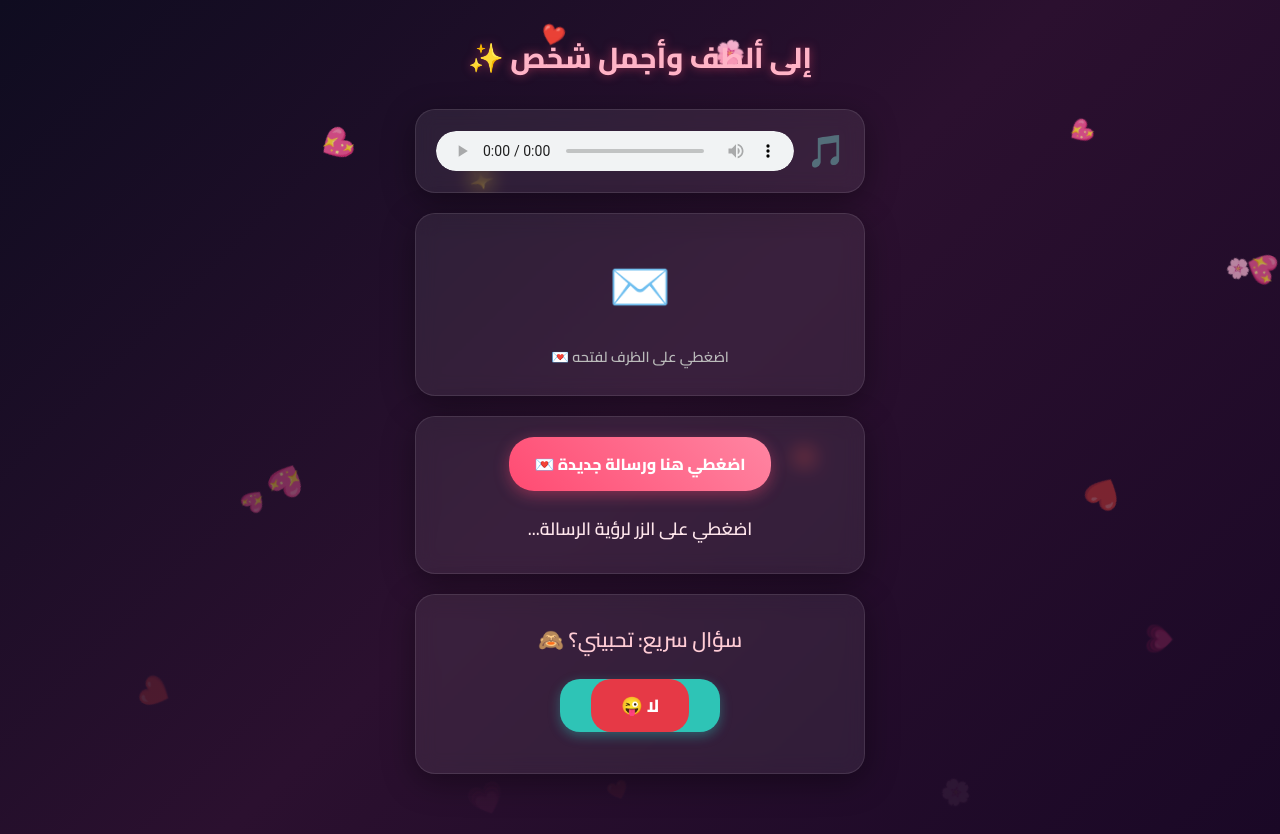
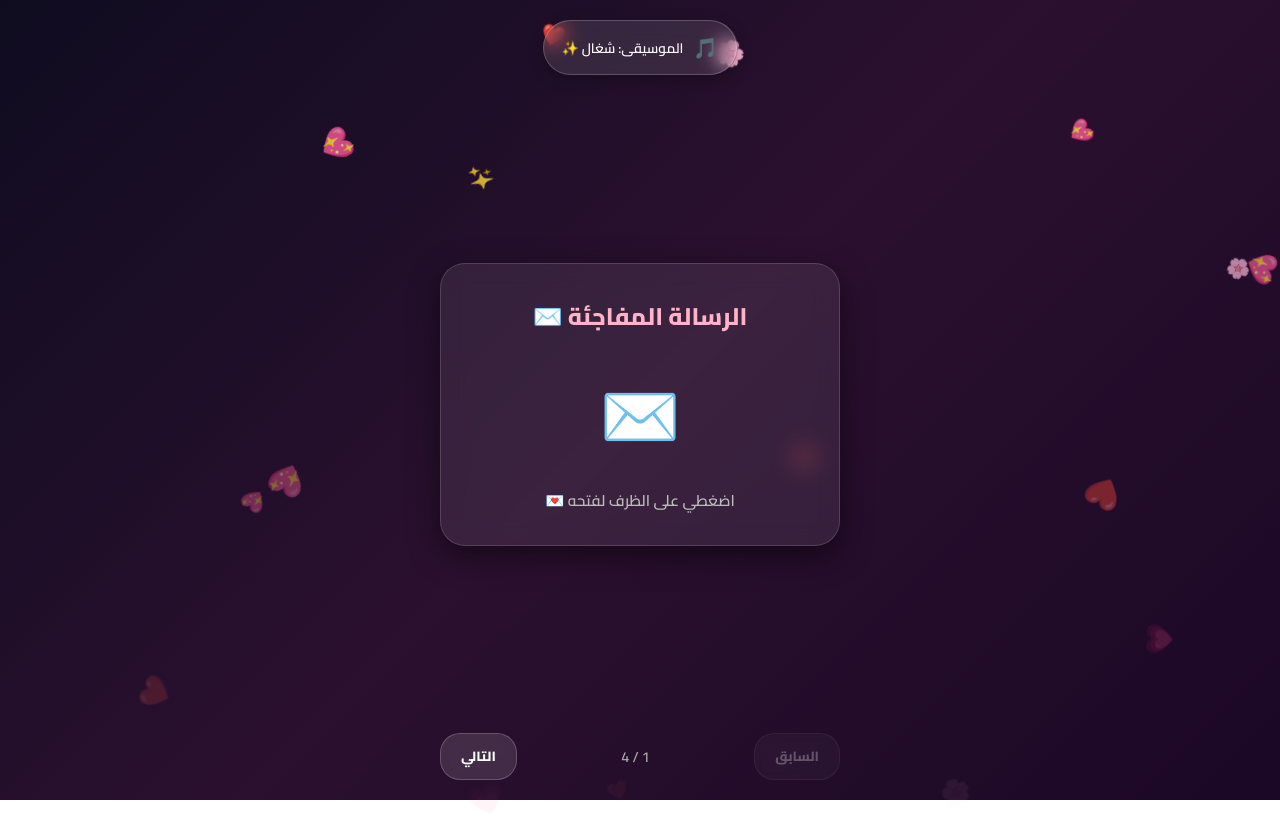
Before and after one commit to drb7w/Gift, a plain HTML site: page index.html in a window 1280 px wide. After the commit the page ends 800 px from the top, so only its background shows below. Drawn offline with nearby package versions, Linux system fonts and the light colour scheme.

Commit message:
Update index.html

```diff
--- a/index.html
+++ b/index.html
@@ -3,7 +3,7 @@
 <head>
     <meta charset="UTF-8">
     <meta name="viewport" content="width=device-width, initial-scale=1.0">
-    <title>صفحة خاصة جداً ❤️</title>
+    <title>إلى ألطف شخص ❤️</title>
     <link href="https://fonts.googleapis.com/css2?family=Cairo:wght@600;800;900&display=swap" rel="stylesheet">
     <script src="https://cdn.jsdelivr.net/npm/canvas-confetti@1.5.1/dist/confetti.browser.min.js"></script>
     <style>
@@ -11,7 +11,7 @@
             --primary: #ff4b72;
             --secondary: #ff85a2;
             --bg: #0f0c20;
-            --card-bg: rgba(255, 255, 255, 0.07);
+            --card-bg: rgba(255, 255, 255, 0.08);
         }
 
         * {
@@ -29,7 +29,8 @@
             display: flex;
             flex-direction: column;
             align-items: center;
-            padding: 20px 15px 60px 15px;
+            justify-content: space-between;
+            padding: 20px 15px;
             overflow-x: hidden;
             position: relative;
         }
@@ -51,76 +52,69 @@
             100% { transform: translateY(105vh) rotate(360deg); opacity: 0; }
         }
 
-        .container {
-            width: 100%;
-            max-width: 450px;
-            z-index: 2;
-            display: flex;
-            flex-direction: column;
-            gap: 20px;
-            margin-top: 10px;
-        }
-
-        .title-header {
-            text-align: center;
-            margin-bottom: 5px;
-        }
-
-        .title-header h1 {
-            font-size: 1.8rem;
-            color: #ffb3c6;
-            text-shadow: 0 0 10px rgba(255, 75, 114, 0.5);
-        }
-
-        /* المشغل الصوتي */
-        .audio-card {
-            background: var(--card-bg);
+        /* مشغل الصوت العلوي */
+        .top-audio {
+            z-index: 10;
+            background: rgba(255, 255, 255, 0.1);
             backdrop-filter: blur(10px);
-            border: 1px solid rgba(255, 255, 255, 0.1);
-            border-radius: 20px;
-            padding: 15px 20px;
+            border: 1px solid rgba(255, 255, 255, 0.2);
+            border-radius: 30px;
+            padding: 8px 18px;
             display: flex;
             align-items: center;
-            gap: 15px;
-            box-shadow: 0 8px 32px 0 rgba(0, 0, 0, 0.37);
+            gap: 10px;
+            cursor: pointer;
+            box-shadow: 0 4px 15px rgba(0,0,0,0.3);
         }
 
         .audio-icon {
-            font-size: 28px;
-            animation: pulse 1.5s infinite alternate;
+            font-size: 20px;
+            animation: spin 3s linear infinite;
+            animation-play-state: paused;
         }
 
-        @keyframes pulse {
-            from { transform: scale(1); }
-            to { transform: scale(1.15); }
+        .playing .audio-icon {
+            animation-play-state: running;
         }
 
-        audio {
+        @keyframes spin { 100% { transform: rotate(360deg); } }
+
+        /* الحاوية الرئيسية والصفحات */
+        .main-container {
             width: 100%;
-            height: 40px;
-            border-radius: 20px;
-            outline: none;
+            max-width: 400px;
+            z-index: 2;
+            flex: 1;
+            display: flex;
+            align-items: center;
+            justify-content: center;
+            margin: 20px 0;
         }
 
-        /* الظرف والرسالة المغلقة */
-        .envelope-wrapper {
+        .page {
+            display: none;
+            width: 100%;
             background: var(--card-bg);
-            backdrop-filter: blur(10px);
-            border: 1px solid rgba(255, 255, 255, 0.1);
-            border-radius: 20px;
-            padding: 25px 20px;
+            backdrop-filter: blur(12px);
+            border: 1px solid rgba(255, 255, 255, 0.15);
+            border-radius: 25px;
+            padding: 30px 20px;
             text-align: center;
-            cursor: pointer;
-            transition: all 0.3s ease;
-            box-shadow: 0 8px 32px 0 rgba(0, 0, 0, 0.37);
+            box-shadow: 0 10px 30px rgba(0, 0, 0, 0.5);
+            animation: fadeIn 0.4s ease forwards;
         }
 
-        .envelope-icon {
-            font-size: 50px;
-            margin-bottom: 10px;
-            transition: transform 0.4s ease;
+        .page.active {
+            display: block;
         }
 
+        @keyframes fadeIn {
+            from { opacity: 0; transform: scale(0.95); }
+            to { opacity: 1; transform: scale(1); }
+        }
+
+        /* الصفحة الأولى: الترحيب والظرف */
+        .envelope-icon { font-size: 65px; margin-bottom: 10px; }
         .secret-message {
             display: none;
             margin-top: 15px;
@@ -130,147 +124,153 @@
             text-shadow: 0 0 15px rgba(255, 42, 95, 0.8);
             animation: popIn 0.5s ease forwards;
         }
+        @keyframes popIn { 0% { transform: scale(0); } 100% { transform: scale(1); } }
 
-        @keyframes popIn {
-            0% { transform: scale(0); opacity: 0; }
-            80% { transform: scale(1.1); }
-            100% { transform: scale(1); opacity: 1; }
+        /* الصفحة الثانية: الرسائل العشوائية */
+        .btn-action {
+            background: linear-gradient(45deg, var(--primary), var(--secondary));
+            color: white; border: none; padding: 12px 25px;
+            font-size: 1rem; font-weight: 800; border-radius: 25px;
+            cursor: pointer; box-shadow: 0 4px 15px rgba(255, 75, 114, 0.4);
+            margin-bottom: 20px;
+        }
+        .quote-text { font-size: 1.2rem; min-height: 80px; display: flex; align-items: center; justify-content: center; color: #ffe6ec; }
+
+        /* الصفحة الثالثة: اللعبة التفاعلية */
+        .game-title { font-size: 1.4rem; margin-bottom: 30px; color: #ffccd5; }
+        .btn-group { display: flex; justify-content: center; gap: 20px; align-items: center; position: relative; min-height: 80px; }
+        .btn-yes { background: #2ec4b6; color: white; border: none; padding: 12px 35px; font-size: 1.1rem; font-weight: bold; border-radius: 25px; cursor: pointer; }
+        .btn-no { background: #e63946; color: white; border: none; padding: 12px 35px; font-size: 1.1rem; font-weight: bold; border-radius: 25px; cursor: pointer; position: absolute; transition: 0.2s ease; }
+
+        /* الصفحة الرابعة: الختام */
+        .final-title { font-size: 1.8rem; color: #ffccd5; margin-bottom: 15px; }
+
+        /* أزرار التنقل السفلية */
+        .nav-controls {
+            z-index: 10;
+            display: flex;
+            gap: 15px;
+            width: 100%;
+            max-width: 400px;
+            justify-content: space-between;
         }
 
-        /* الزر التفاعلي للمشاعر */
-        .quote-card {
-            background: var(--card-bg);
-            backdrop-filter: blur(10px);
-            border: 1px solid rgba(255, 255, 255, 0.1);
+        .nav-btn {
+            background: rgba(255, 255, 255, 0.12);
+            border: 1px solid rgba(255, 255, 255, 0.2);
+            color: white;
+            padding: 10px 20px;
             border-radius: 20px;
-            padding: 20px;
-            text-align: center;
-            box-shadow: 0 8px 32px 0 rgba(0, 0, 0, 0.37);
+            font-weight: bold;
+            cursor: pointer;
+            backdrop-filter: blur(5px);
+            transition: 0.2s;
         }
 
-        .btn-action {
-            background: linear-gradient(45deg, var(--primary), var(--secondary));
-            color: white;
-            border: none;
-            padding: 12px 25px;
-            font-size: 1rem;
-            font-weight: 800;
-            border-radius: 25px;
-            cursor: pointer;
-            box-shadow: 0 4px 15px rgba(255, 75, 114, 0.4);
-            transition: transform 0.2s, box-shadow 0.2s;
-            margin-bottom: 12px;
-        }
-
-        .btn-action:active {
-            transform: scale(0.95);
-        }
-
-        .quote-text {
-            font-size: 1.1rem;
-            min-height: 50px;
-            display: flex;
-            align-items: center;
-            justify-content: center;
-            color: #ffe6ec;
-        }
-
-        /* لعبة الأزرار التفاعلية (هل تحبيني؟) */
-        .game-card {
-            background: var(--card-bg);
-            backdrop-filter: blur(10px);
-            border: 1px solid rgba(255, 255, 255, 0.1);
-            border-radius: 20px;
-            padding: 25px 20px;
-            text-align: center;
-            position: relative;
-            min-height: 180px;
-            box-shadow: 0 8px 32px 0 rgba(0, 0, 0, 0.37);
-        }
-
-        .game-title {
-            font-size: 1.3rem;
-            margin-bottom: 20px;
-            color: #ffccd5;
-        }
-
-        .btn-group {
-            display: flex;
-            justify-content: center;
-            gap: 20px;
-            align-items: center;
-        }
-
-        .btn-yes {
-            background: #2ec4b6;
-            color: white;
-            border: none;
-            padding: 10px 30px;
-            font-size: 1.1rem;
-            font-weight: bold;
-            border-radius: 20px;
-            cursor: pointer;
-            box-shadow: 0 4px 12px rgba(46, 196, 182, 0.4);
-        }
-
-        .btn-no {
-            background: #e63946;
-            color: white;
-            border: none;
-            padding: 10px 30px;
-            font-size: 1.1rem;
-            font-weight: bold;
-            border-radius: 20px;
-            cursor: pointer;
-            position: absolute;
-            transition: all 0.2s ease;
-        }
+        .nav-btn:disabled { opacity: 0.3; cursor: not-allowed; }
     </style>
 </head>
-<body>
+<body onclick="enableAudio()">
 
-    <div class="container">
+    <!-- عنصر الصوت المباشر -->
+    <audio id="bgMusic" loop preload="auto">
+        <source src="https://assets.mixkit.co/music/preview/mixkit-beautiful-dream-493.mp3" type="audio/mpeg">
+    </audio>
 
-        <!-- العنوان -->
-        <div class="title-header">
-            <h1>إلى ألطف وأجمل شخص ✨</h1>
+    <!-- شريط الصوت العلوي -->
+    <div class="top-audio" id="audioToggle" onclick="toggleAudio(event)">
+        <span class="audio-icon">🎵</span>
+        <span id="audioText" style="font-size: 0.85rem;">الموسيقى: شغال ✨</span>
+    </div>
+
+    <!-- الحاوية الرئيسية للأقسام -->
+    <div class="main-container">
+
+        <!-- الصفحة 1: الرسالة المغلقة -->
+        <div class="page active" id="page1">
+            <h2 style="margin-bottom: 15px; color: #ffb3c6;">الرسالة المفاجئة ✉️</h2>
+            <div onclick="openEnvelope()" style="cursor: pointer;">
+                <div class="envelope-icon" id="envIcon">✉️</div>
+                <p id="envHint" style="color: #bbb; font-size: 0.96rem;">اضغطي على الظرف لفتحه 💌</p>
+                <div class="secret-message" id="secretMsg">احبچ ❤️</div>
+            </div>
         </div>
 
-        <!-- المشغل الصوتي مع رابط الموسيقى المباشر -->
-        <div class="audio-card">
-            <div class="audio-icon">🎵</div>
-            <audio controls id="myAudio">
-                <source src="https://assets.mixkit.co/music/preview/mixkit-beautiful-dream-493.mp3" type="audio/mpeg">
-                متصفحك لا يدعم المشغل الصوتي.
-            </audio>
+        <!-- الصفحة 2: الرسائل العشوائية -->
+        <div class="page" id="page2">
+            <h2 style="margin-bottom: 15px; color: #ffb3c6;">رسائل خاصة لكِ 🌸</h2>
+            <button class="btn-action" onclick="showRandomQuote()">اضغطي لرسالة جديدة 💌</button>
+            <div class="quote-text" id="quoteBox">اضغطي على الزر أعلاه...</div>
         </div>
 
-        <!-- الظرف والرسالة المغلقة -->
-        <div class="envelope-wrapper" onclick="openEnvelope(this)">
-            <div class="envelope-icon" id="envIcon">✉️</div>
-            <p id="envHint" style="color: #bbb; font-size: 0.9rem;">اضغطي على الظرف لفتحه 💌</p>
-            <div class="secret-message" id="secretMsg">احبچ ❤️</div>
-        </div>
-
-        <!-- الزر التفاعلي للرسائل العشوائية -->
-        <div class="quote-card">
-            <button class="btn-action" onclick="showRandomQuote()">اضغطي هنا ورسالة جديدة 💌</button>
-            <div class="quote-text" id="quoteBox">اضغطي على الزر لرؤية الرسالة...</div>
-        </div>
-
-        <!-- الزر التفاعلي الممتع (هل تحبيني؟) -->
-        <div class="game-card" id="gameArea">
+        <!-- الصفحة 3: لعبة الأزرار -->
+        <div class="page" id="page3">
             <div class="game-title">سؤال سريع: تحبيني؟ 🙈</div>
-            <div class="btn-group">
+            <div class="btn-group" id="gameArea">
                 <button class="btn-yes" onclick="answerYes()">نعم أكيد! ❤️</button>
                 <button class="btn-no" id="noBtn" onmouseover="moveNoBtn()" onclick="moveNoBtn()">لا 😜</button>
             </div>
         </div>
 
+        <!-- الصفحة 4: الختام -->
+        <div class="page" id="page4">
+            <div class="final-title">دمتِ لي شيئاً جميلاً لا ينتهي ✨❤️</div>
+            <p style="color: #ddd; line-height: 1.8;">صُنعت هذه الصفحة بكل حب لترسم ابتسامة على وجهكِ اللطيف.</p>
+        </div>
+
+    </div>
+
+    <!-- شريط التنقل بين الصفحات -->
+    <div class="nav-controls">
+        <button class="nav-btn" id="prevBtn" onclick="changePage(-1)" disabled>السابق</button>
+        <span id="pageIndicator" style="align-self: center; font-size: 0.9rem; color: #aaa;">1 / 4</span>
+        <button class="nav-btn" id="nextBtn" onclick="changePage(1)">التالي</button>
     </div>
 
     <script>
-        // 1. إنشاء تساقط القلوب في الخلفية
+        // 1. إدارة تشغيل الصوت المباشر
+        const music = document.getElementById('bgMusic');
+        const audioToggle = document.getElementById('audioToggle');
+        const audioText = document.getElementById('audioText');
+        let audioStarted = false;
+
+        function enableAudio() {
+            if (!audioStarted) {
+                music.play().then(() => {
+                    audioStarted = true;
+                    audioToggle.classList.add('playing');
+                }).catch(() => {});
+            }
+        }
+
+        function toggleAudio(e) {
+            e.stopPropagation();
+            if (music.paused) {
+                music.play();
+                audioToggle.classList.add('playing');
+                audioText.innerText = "الموسيقى: شغال ✨";
+            } else {
+                music.pause();
+                audioToggle.classList.remove('playing');
+                audioText.innerText = "الموسيقى: متوقفة 🔇";
+            }
+        }
+
+        // 2. التنقل بين الصفحات (4 صفحات)
+        let currentPage = 1;
+        const totalPages = 4;
+
+        function changePage(step) {
+            document.getElementById(`page${currentPage}`).classList.remove('active');
+            currentPage += step;
+            document.getElementById(`page${currentPage}`).classList.add('active');
+
+            document.getElementById('prevBtn').disabled = (currentPage === 1);
+            document.getElementById('nextBtn').disabled = (currentPage === totalPages);
+            document.getElementById('pageIndicator').innerText = `${currentPage} / ${totalPages}`;
+        }
+
+        // 3. القلوب الساقطة
         function createHeart() {
             const heart = document.createElement('div');
             heart.classList.add('heart-particle');
@@ -279,22 +279,19 @@
             heart.style.animationDuration = Math.random() * 3 + 3 + 's';
             heart.style.fontSize = Math.random() * 15 + 15 + 'px';
             document.body.appendChild(heart);
-
-            setTimeout(() => {
-                heart.remove();
-            }, 6000);
+            setTimeout(() => heart.remove(), 6000);
         }
         setInterval(createHeart, 300);
 
-        // 2. فتح الظرف والرسالة
-        function openEnvelope(element) {
+        // 4. فتح الظرف
+        function openEnvelope() {
             document.getElementById('envIcon').innerText = '📩';
             document.getElementById('envHint').style.display = 'none';
             document.getElementById('secretMsg').style.display = 'block';
-            confetti({ particleCount: 50, spread: 60, origin: { y: 0.6 } });
+            confetti({ particleCount: 60, spread: 70, origin: { y: 0.6 } });
         }
 
-        // 3. الرسائل العشوائية
+        // 5. اقتباسات عشوائية
         const quotes = [
             "وجودج بحياتي يخلي كل يوم أحلى وأجمل ✨",
             "كل لحظة وياج تسوى الدنيا كلها ❤️",
@@ -314,30 +311,16 @@
             }, 200);
         }
 
-        // 4. تحريك زر "لا" للهروب
+        // 6. زر الهروب "لا"
         function moveNoBtn() {
             const noBtn = document.getElementById('noBtn');
-            const gameArea = document.getElementById('gameArea');
-
-            const areaRect = gameArea.getBoundingClientRect();
-            const btnRect = noBtn.getBoundingClientRect();
-
-            const maxX = areaRect.width - btnRect.width - 20;
-            const maxY = areaRect.height - btnRect.height - 20;
-
-            const randomX = Math.floor(Math.random() * maxX) - (areaRect.width / 2) + 50;
-            const randomY = Math.floor(Math.random() * maxY) - (areaRect.height / 2) + 30;
-
+            const randomX = (Math.random() - 0.5) * 200;
+            const randomY = (Math.random() - 0.5) * 150;
             noBtn.style.transform = `translate(${randomX}px, ${randomY}px)`;
         }
 
-        // 5. الضغط على زر "نعم"
         function answerYes() {
-            confetti({
-                particleCount: 150,
-                spread: 100,
-                origin: { y: 0.6 }
-            });
+            confetti({ particleCount: 150, spread: 100, origin: { y: 0.6 } });
             alert('أدري والله! وأنا أحبچ أكثر وأكثر ❤️✨');
         }
     </script>
```
